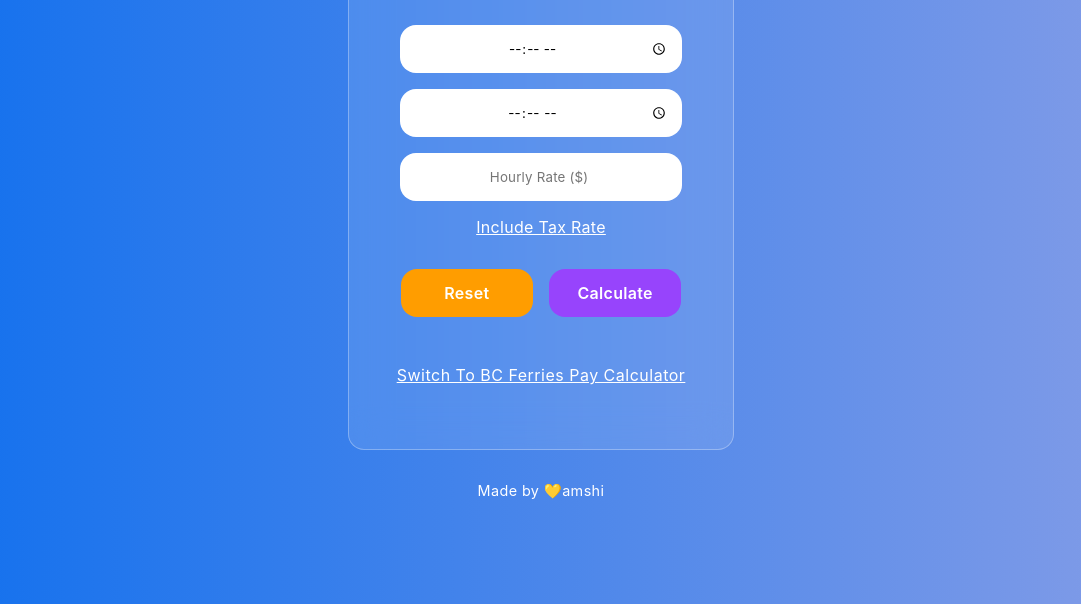
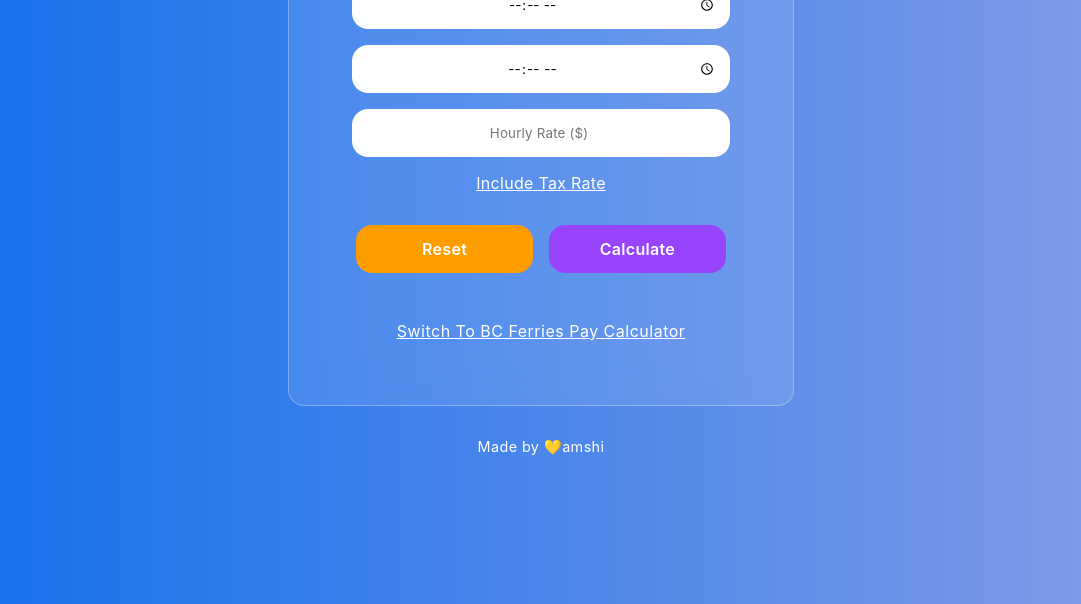
Before and after one commit to nvamshi12/Pay-Calculator-1.0, a plain HTML site: page index.html in a window 1280 px wide. Shown: the part 196-800 px from the top of the page, without its empty margins (99-1180 px from the left). Drawn offline with Linux system fonts and the light colour scheme.

Commit message:
Update style.css

```diff
--- a/style.css
+++ b/style.css
@@ -35,8 +35,8 @@ body{
 
 .calculator__tile--div {
     margin-top: 3rem;
-       height: calc(auto - 10);
-    width: calc(auto - 10);
+     height: 40%;
+    width: 40%;
     display: flex;
     align-items: center;
     justify-content: center;
```
